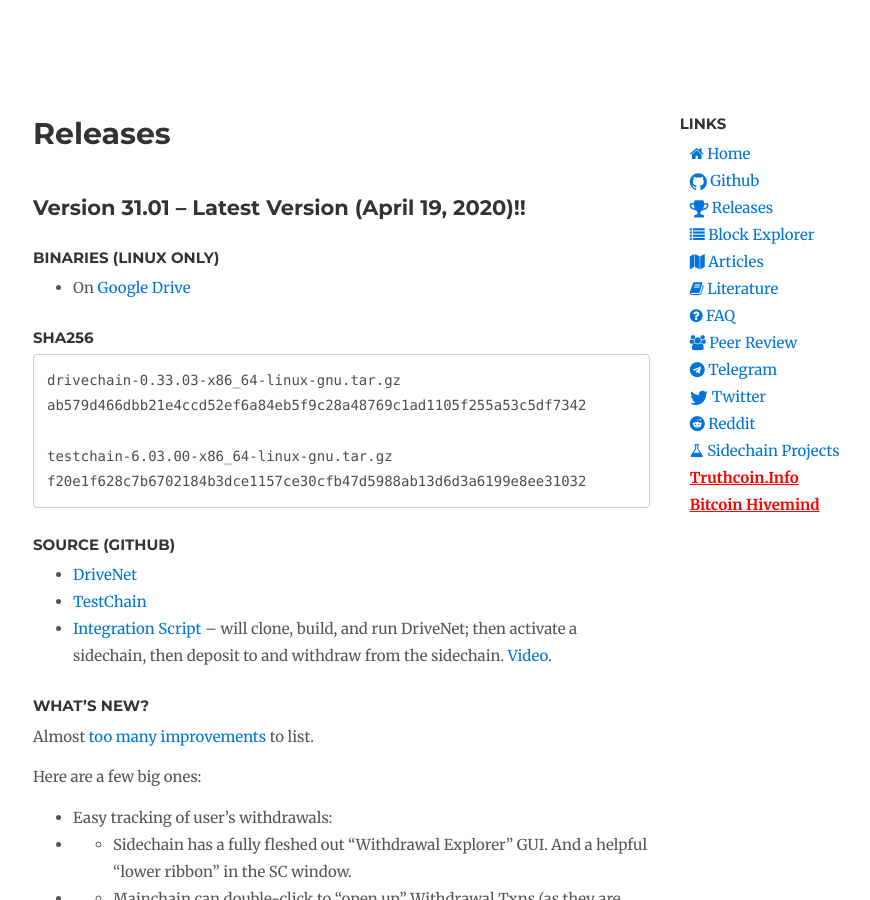
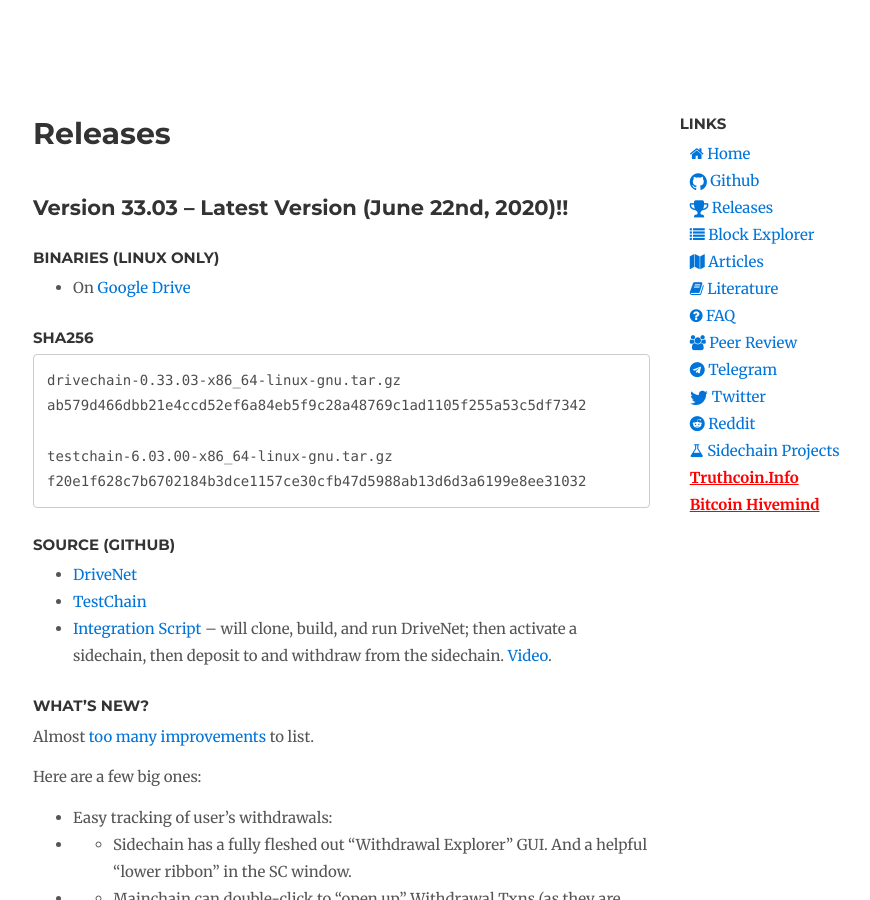
Before and after one commit to drivechain-project/drivechain.info, a Jekyll site: the page built from releases/index.md, in a window 1280 px wide and 900 px high. Shown: the whole window, without its empty margins (137-1007 px from the left). Built offline with Jekyll 4.4.1, drawn with Linux system fonts in a browser that asks for light colours; our own code applies the rules of GitHub Pages for plain Markdown files; comment, search, counter and statistics services are not loaded.

Commit message:
update page title

```diff
--- a/releases/index.md
+++ b/releases/index.md
@@ -4,7 +4,7 @@
 ---
 
 
-## Version 31.01 -- Latest Version (April 19, 2020)!!
+## Version 33.03 -- Latest Version (June 22nd, 2020)!!
 
 ### **Binaries (Linux Only)**
 
```
